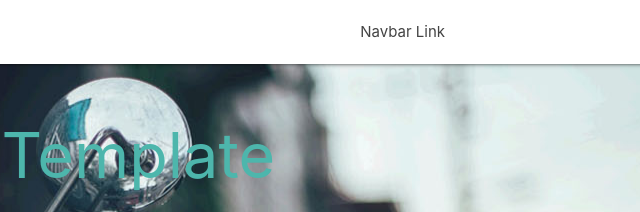
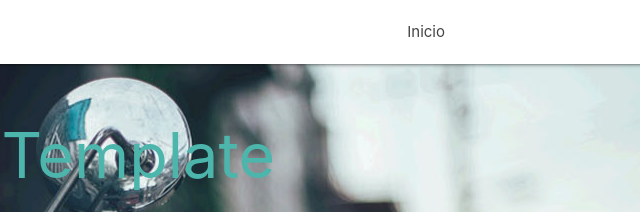
Before and after one commit to eliabjselvacruz/pateperrochontales, a plain HTML site: page index.html in a window 1280 px wide. Shown: the top 212 px of the page, 628-1268 px from the left. Drawn offline with nearby package versions, Linux system fonts and the light colour scheme.

Commit message:
Modificando menu inicio.

```diff
--- a/index.html
+++ b/index.html
@@ -15,11 +15,11 @@
     <div class="nav-wrapper container">
       <a id="logo-container" href="#" class="brand-logo">Pat'e Perro</a>
       <ul class="right hide-on-med-and-down">
-        <li><a href="#">Navbar Link</a></li>
+        <li><a href="#">Inicio</a></li>
       </ul>
 
       <ul id="nav-mobile" class="sidenav">
-        <li><a href="#">Navbar Link</a></li>
+        <li><a href="#">Inicio</a></li>
       </ul>
       <a href="#" data-target="nav-mobile" class="sidenav-trigger"><i class="material-icons">menu</i></a>
     </div>
```
